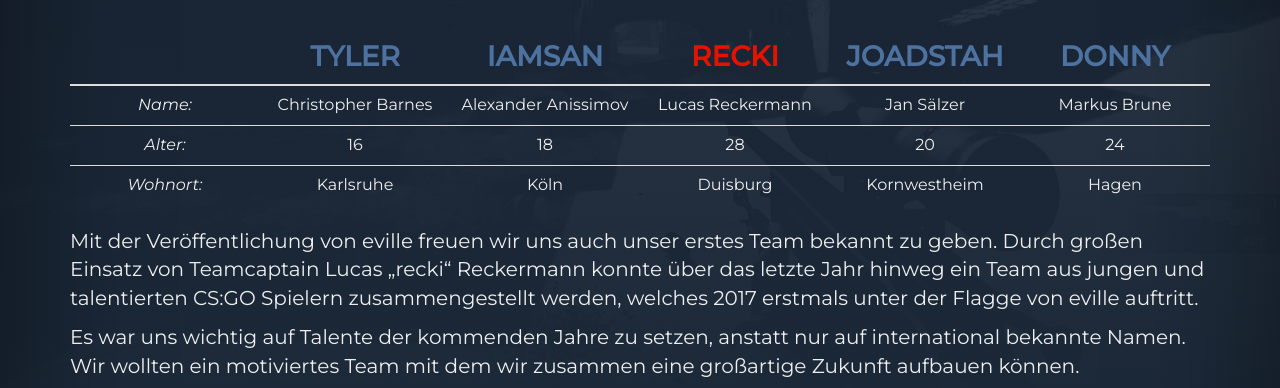
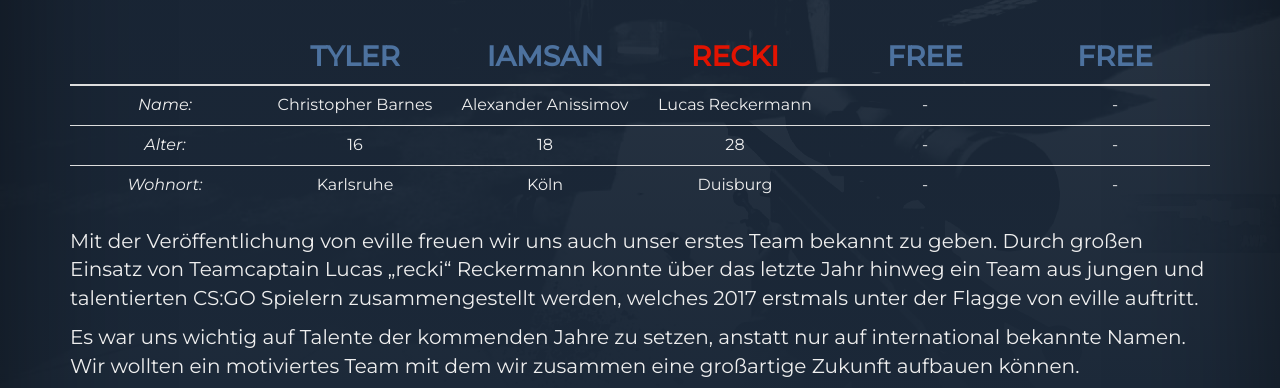
Before and after one commit to Evillegg/Evillegg.github.io, a plain HTML site: page index.html in a window 1280 px wide. Shown: the part 378-766 px from the top of the page. Drawn offline with Linux system fonts and the light colour scheme.

Commit message:
Update index.html

```diff
--- a/index.html
+++ b/index.html
@@ -65,8 +65,8 @@
                   <th>TyleR</th>
                   <th>IamSan</th>
                   <th class="cpt">recki</th>
-                  <th>joadSTAH</th>
-                  <th>donny</th>
+                  <th>Free</th>
+                  <th>Free</th>
                 </tr>
               </thead>
               <tbody>
@@ -75,24 +75,24 @@
                   <td>Christopher Barnes</td>
                   <td>Alexander Anissimov</td>
                   <td>Lucas Reckermann</td>
-                  <td>Jan Sälzer</td>
-                  <td>Markus Brune</td>
+                  <td>-</td>
+                  <td>-</td>
                 </tr>
                 <tr>
                   <td><em>Alter:</em></td>
                   <td>16</td>
                   <td>18</td>
                   <td>28</td>
-                  <td>20</td>
-                  <td>24</td>
+                  <td>-</td>
+                  <td>-</td>
                 </tr>
                 <tr>
                   <td><em>Wohnort:</em></td>
                   <td>Karlsruhe</td>
                   <td>Köln</td>
                   <td>Duisburg</td>
-                  <td>Kornwestheim</td>
-                  <td>Hagen</td>
+                  <td>-</td>
+                  <td>-</td>
                 </tr>
               </tbody>
             </table>
```
